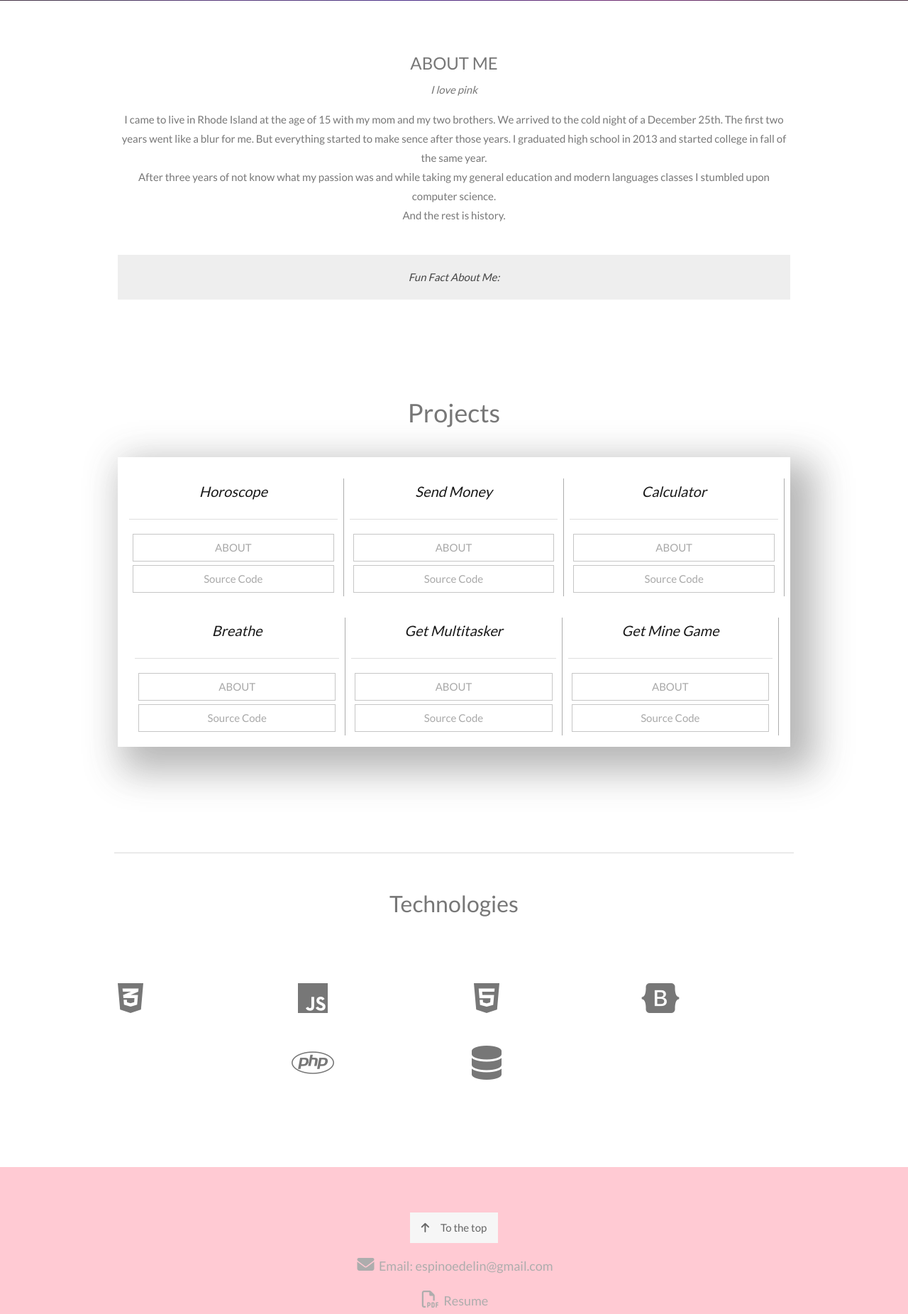
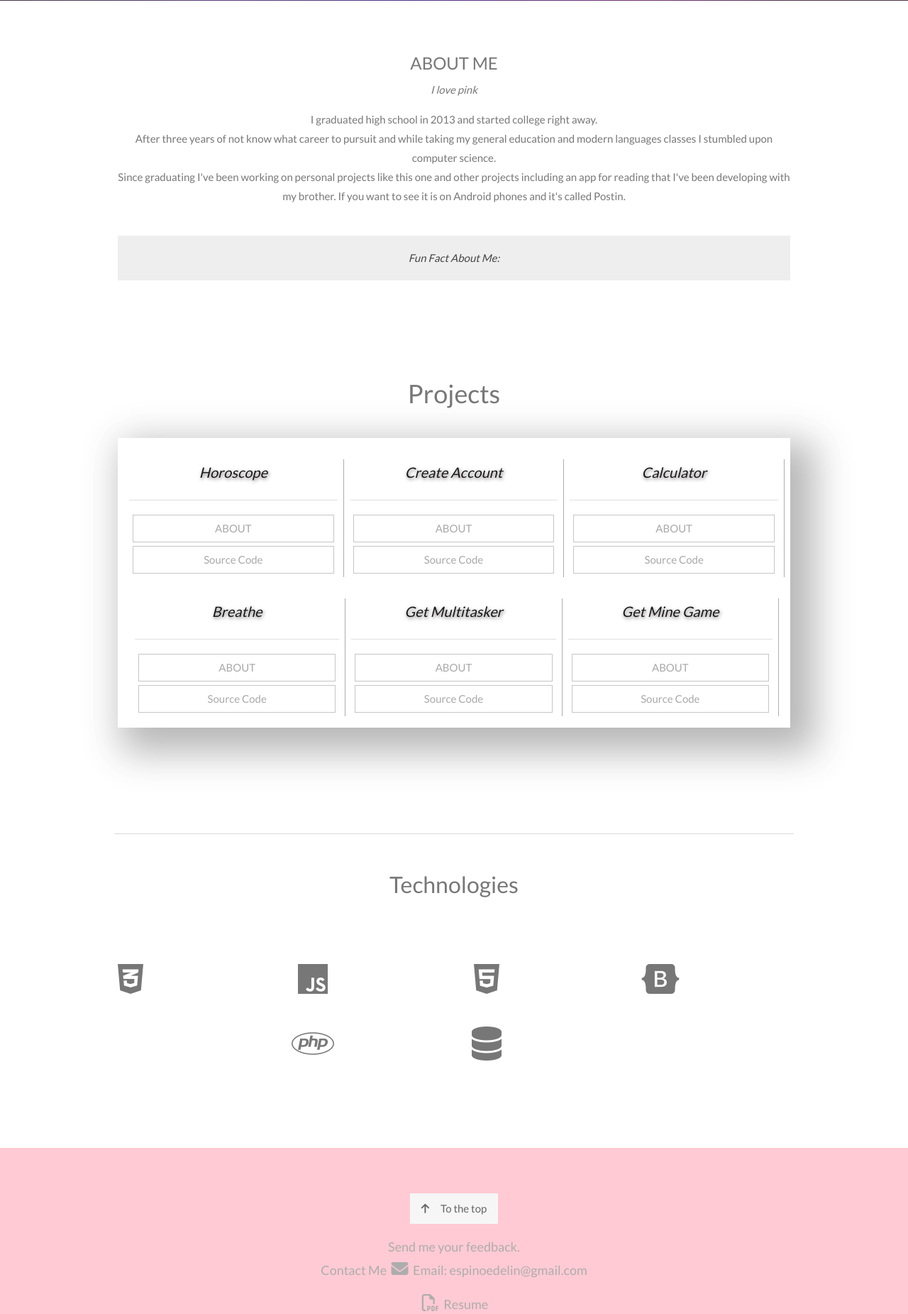
Before and after one commit to Edelin11/EdelinPortfolios, a PHP site: page /main.html in a window 1280 px wide. Shown: the part 914-2765 px from the top of the page at 71% size. Run offline with PHP 8.4, Linux system fonts and the light colour scheme; some libraries are stand-ins or nearby versions.

Commit message:
Many small changes in the main page.

```diff
--- a/index.css
+++ b/index.css
@@ -59,6 +59,7 @@ THE BEGINNING OF THE PROJECTS GRID
     font-size: 20px;/* font size of the projects title */
     font-style: oblique;
     color: black;
+    text-shadow: 1px 2px 5px #645c5c;
 }
 
 #source, #info, #source2, #info2, #source3, #info3,
--- a/main.html
+++ b/main.html
@@ -52,11 +52,11 @@
 <div class="w3-content w3-container w3-padding-64" id="about">
         <h3 class="w3-center">ABOUT ME</h3>
         <p class="w3-center"><em>I love pink</em></p>
-        <p class="w3-center">I came to live in Rhode Island at the age of 15 with my mom and my two brothers. We arrived to the cold night of a December 25th.
-            The first two years went like a blur for me. But everything started to make sence after those years. I graduated high school in 2013
-            and started college in fall of the same year. <br>
-            After three years of not know what my passion was and while taking my general education
-            and modern languages classes I stumbled upon computer science. <br>And the rest is history.
+        <p class="w3-center">I graduated high school in 2013 and started college right away. <br>
+            After three years of not know what career to pursuit and while taking my general education
+            and modern languages classes I stumbled upon computer science.
+            <br>Since graduating I've been working on personal projects like this one and other projects including an app for reading that I've been developing with my brother.
+            If you want to see it is on Android phones and it's called Postin.
         </p>
         <br>
 
@@ -90,20 +90,20 @@
                   <div class="modal-content">
                   <span class="close">&times;</span>
                   <p><h1>The Horoscope</h1><hr>A simple program in which you can enter your date of birth and it'll give you
-                    your zodiac sign and you can also get your chinese zodiac.
-
+                    your zodiac sign and your chinese zodiac.
+                    <br>
                     The Western zodiac consist of twelve different stars patterns and depending on the day and
                     month of your birth you have one of these stars representing you.
                   </p>
                   </div>
                 <!-- Modal content close -->
                 </div>
-                <div id="source" title="Github"><a href="https://github.com/Edelin11"><div>Source Code</div></a></div>
+                <div id="source" title="Github"><a href="https://github.com/Edelin11/EdelinPortfolios/tree/main/horoscope"><div>Source Code</div></a></div>
               </div>
           </div>
 
           <div class="w3-col m4 proj-holder pd">
-                <a href="#about"><div class="project-name-size">Send Money</div></a>
+                <a href="#about"><div class="project-name-size">Create Account</div></a>
                 <hr>
               <div class="box-grid"><div id="info2" title="About the project...">ABOUT</div>
                 <div id="myModal2" class="modal">about
@@ -111,17 +111,14 @@
                   <div class="modal-content">
                   <span class="close2">&times;</span>
                   <div id="receipt"></div>
-                  <p><h1>Money transfer</h1><hr>I'll finish this later in life. It's done with PHP and a database but it needs another server. <br>
-                    Through this app you can send money to other parts of the USA and to other countries.
-                    <br>UserName: ani Password: 1234567 <br>
-                    This login will take you to the money transfer webpage and there you can generate receips about the money that
-                    you sent. <br> It is still in the design and developing process.
-
+                  <p><h1>Create an Account</h1><hr> This program it's done with PHP and a database so it needs another kind of server.<br>
+                    You can creat an account with a username and password and it will be saved on the database.
+                    <br>Examples using images will be provided later.<br>
                   </p>
                   </div>
                 <!-- Modal content close -->
                 </div>
-                <div id="source2" title="Github"><a href="https://github.com/Edelin11"><div>Source Code</div></a></div>
+                <div id="source2" title="Github"><a href="https://github.com/Edelin11/EdelinPortfolios"><div>Source Code</div></a></div>
               </div>
           </div>
 
@@ -134,13 +131,13 @@
                 <!-- Modal content open -->
                   <div class="modal-content">
                   <span class="close3">&times;</span>
-                  <p><h1>Calculator</h1><hr>I wanted to create a calculator. Here it is. In my style, simple and cute.
+                  <p><h1>Calculator</h1><hr>A simple calculator.
                   </p>
                   </div>
                 <!-- Modal content close -->
                 </div>
               </div>
-              <div id="source3" title="Github"><a href="https://github.com/Edelin11"><div>Source Code</div></a></div>
+              <div id="source3" title="Github"><a href="https://github.com/Edelin11/EdelinPortfolios/tree/main/Calculator"><div>Source Code</div></a></div>
           </div>
 
         <!-- Second part of projects   -->
@@ -155,13 +152,14 @@
                 <!-- Modal content open -->
                   <div class="modal-content">
                   <span class="close4">&times;</span>
-                  <p><h1>Meditate</h1><hr>I love meditation and breathing is an important aspect of it. This page will help you breathe.
-                    With guided images for your best experience.
+                  <p><h1>Meditate</h1><hr>I love meditation and breathing is an important aspect of it. Practicing deep breathing could help you
+                    with anxiety, relaxing and it can help you be present in the moment.
+                    <br>That's why I created this simple program simulating a calm breathing pattern to help you take time to relax.
                   </p>
                   </div>
                 <!-- Modal content close -->
                 </div>
-                <div id="source4" title="Github"><a href="https://github.com/Edelin11"><div>Source Code</div></a></div>
+                <div id="source4" title="Github"><a href="https://github.com/Edelin11/EdelinPortfolios/tree/main/Relax"><div>Source Code</div></a></div>
               </div>
           </div>
 
@@ -174,15 +172,15 @@
                 <!-- Modal content open -->
                   <div class="modal-content">
                   <span class="close5">&times;</span>
-                  <p><h1>Today's Calendar</h1><hr>This is a day to day calendar to have on the background of your computer.
+                  <p><h1>Today's Calendar</h1><hr>This is a day to day calendar to have on the background of your computer desktop or laptop.
                     In this page you can add notes, have a to-do list, and even change the background color to your liking. It
-                    will also display the time. I created this page inspired by college when professors would put the time on the screen
+                    will also display the time for your convenience. <br> I created this page inspired by college when professors would put the time on the screen
                     for the exams time limit.
                   </p>
                   </div>
                 <!-- Modal content close -->
                 </div>
-                <div id="source5" title="Github"><a href="https://github.com/Edelin11"><div>Source Code</div></a></div>
+                <div id="source5" title="Github"><a href="https://github.com/Edelin11/EdelinPortfolios/tree/main/Multitasker"><div>Source Code</div></a></div>
               </div>
           </div>
 
@@ -240,8 +238,8 @@
 <footer class="w3-center w3-padding-64 w3-opacity w3-hover-opacity-off for_footer" id="contact">
         <a href="#home" class="w3-button w3-light-grey"><i class="fa fa-arrow-up w3-margin-right"></i>To the top</a>
         <div class="w3-xlarge w3-section">
-          <div class="w3-large w3-margin-bottom w3-center">
-              <i class="fa fa-envelope fa-fw w3-xlarge "></i> Email: espinoedelin@gmail.com<br>
+          <div class="w3-large w3-margin-bottom w3-center">Send me your feedback.<br> Contact Me
+              <i class="fa fa-envelope fa-fw w3-xlarge "></i> Email:  espinoedelin@gmail.com
           </div>
           <div class="w3-large w3-margin-bottom w3-center">
             <i class="fa fa-file-pdf-o fa-fw w3-xlarge "></i>
```
Also changed, not shown: Multitasker/main.js (+1 -17 lines), 1 other file.
